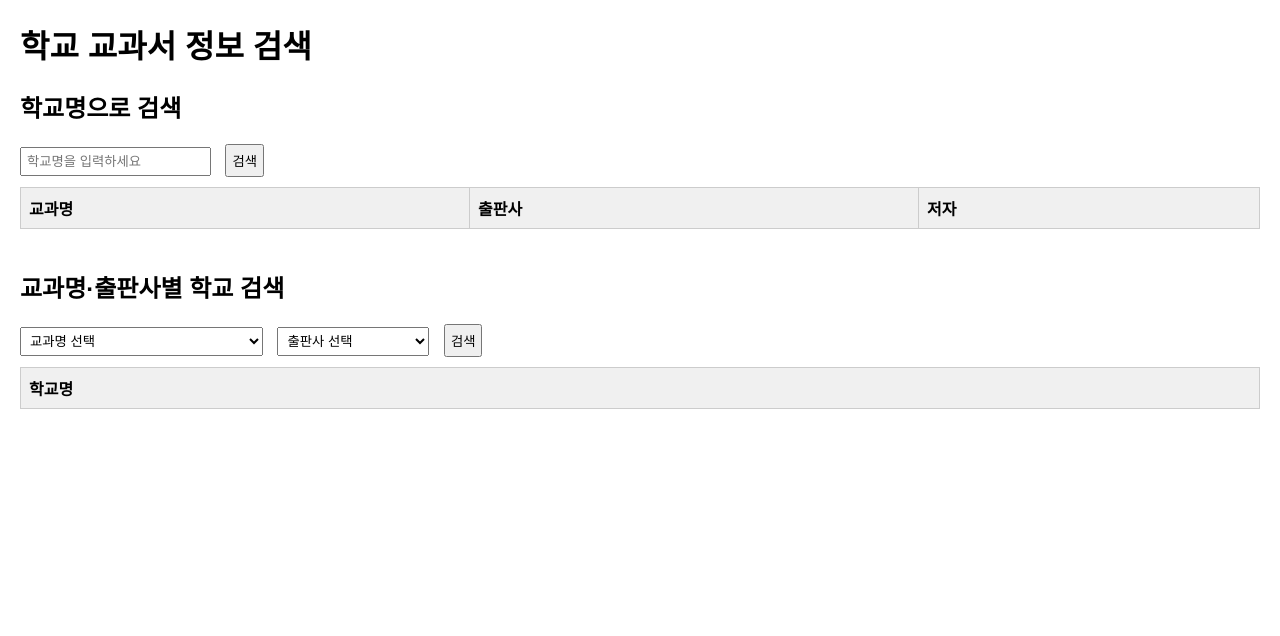
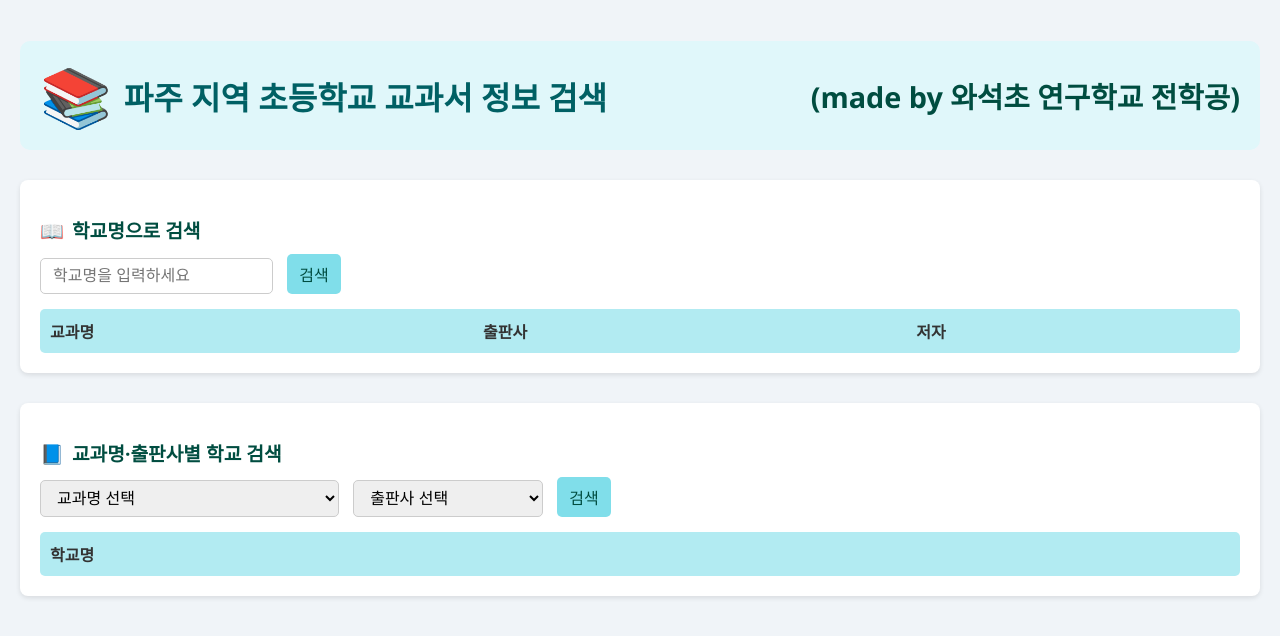
Before and after one commit to ddongdosa/textbook-info, a plain HTML site: page index.html in a window 1280 px wide. Drawn offline with Linux system fonts and the light colour scheme.

Commit message:
v2 Update index.html
UI 개선

```diff
--- a/index.html
+++ b/index.html
@@ -2,33 +2,112 @@
 <html lang="ko">
 <head>
   <meta charset="UTF-8">
-  <title>학교 교과서 정보 검색</title>
+  <meta name="viewport" content="width=device-width, initial-scale=1.0">
+  <title>파주 지역 초등학교 교과서 정보 검색</title>
   <style>
-    body { font-family: Arial, sans-serif; margin: 20px; }
-    section { margin-bottom: 40px; }
-    input, select, button { padding: 5px; margin-right: 10px; }
-    table { width: 100%; border-collapse: collapse; margin-top: 10px; }
-    th, td { border: 1px solid #ccc; padding: 8px; text-align: left; }
-    th { background: #f0f0f0; }
+    body {
+      font-family: 'Segoe UI',  Tahoma, sans-serif;
+      background-color: #f0f4f8;
+      color: #333;
+      margin: 0;
+      padding: 20px;
+    }
+    h1 {
+      display: flex;
+      align-items: center;
+      background-color: #e0f7fa;
+      padding: 15px 20px;
+      border-radius: 10px;
+      color: #006064;
+      margin-bottom: 30px;
+    }
+    h1 .icon {
+      font-size: 1.8em;
+      margin-right: 12px;
+    }
+    h1 small {
+      margin-left: auto;
+      font-size: 0.9em;
+      color: #004d40;
+    }
+    section {
+      background: #ffffff;
+      padding: 20px;
+      border-radius: 8px;
+      box-shadow: 0 2px 5px rgba(0,0,0,0.1);
+      margin-bottom: 30px;
+    }
+    section h2 {
+      font-size: 1.2em;
+      margin-bottom: 10px;
+      display: flex;
+      align-items: center;
+      color: #004d40;
+    }
+    section h2 .icon {
+      margin-right: 8px;
+    }
+    input, select, button {
+      padding: 8px 12px;
+      margin-right: 10px;
+      border: 1px solid #ccc;
+      border-radius: 5px;
+      font-size: 1em;
+    }
+    button {
+      background-color: #80deea;
+      color: #004d40;
+      border: none;
+      cursor: pointer;
+      transition: background 0.3s;
+    }
+    button:hover {
+      background-color: #4dd0e1;
+    }
+    table {
+      width: 100%;
+      border-collapse: collapse;
+      margin-top: 15px;
+      border-radius: 5px;
+      overflow: hidden;
+    }
+    th, td {
+      padding: 10px;
+      text-align: left;
+    }
+    th {
+      background: #b2ebf2;
+    }
+    tr:nth-child(even) {
+      background: #f5faff;
+    }
   </style>
 </head>
 <body>
-  <h1>학교 교과서 정보 검색</h1>
+  <h1>
+    <span class="icon">📚</span>
+    파주 지역 초등학교 교과서 정보 검색
+    <small>(made by 와석초 연구학교 전학공)</small>
+  </h1>
 
   <section>
-    <h2>학교명으로 검색</h2>
+    <h2><span class="icon">📖</span>학교명으로 검색</h2>
     <input type="text" id="schoolSearch" placeholder="학교명을 입력하세요">
     <button id="searchBtn">검색</button>
     <table id="schoolTable">
       <thead>
-        <tr><th>교과명</th><th>출판사</th><th>저자</th></tr>
+        <tr>
+          <th>교과명</th>
+          <th>출판사</th>
+          <th>저자</th>
+        </tr>
       </thead>
       <tbody></tbody>
     </table>
   </section>
 
   <section>
-    <h2>교과명·출판사별 학교 검색</h2>
+    <h2><span class="icon">📘</span>교과명·출판사별 학교 검색</h2>
     <select id="subjectSelect">
       <option value="">교과명 선택</option>
     </select>
@@ -48,7 +127,6 @@
     document.addEventListener('DOMContentLoaded', () => {
       let data = [];
 
-    // data.json 불러오기
       fetch('data.json')
         .then(res => res.json())
         .then(jsonData => {
@@ -57,18 +135,20 @@
         })
         .catch(err => console.error('data.json 로드 실패:', err));
 
-    // 학교명 검색 결과 렌더링
       function renderSchoolTable(list) {
         const tbody = document.querySelector('#schoolTable tbody');
         tbody.innerHTML = '';
         list.forEach(item => {
           const tr = document.createElement('tr');
-        tr.innerHTML = `<td>${item.교과명}</td><td>${item.출판사}</td><td>${item.저자}</td>`;
+          tr.innerHTML = `
+            <td>${item.교과명}</td>
+            <td>${item.출판사}</td>
+            <td>${item.저자}</td>
+          `;
           tbody.appendChild(tr);
         });
       }
 
-    // 교과명·출판사별 학교 리스트 렌더링
       function renderSubjectTable(list) {
         const tbody = document.querySelector('#subjectTable tbody');
         tbody.innerHTML = '';
@@ -79,26 +159,25 @@
         });
       }
 
-    // 드롭다운 옵션 채우기
       function populateDropdowns() {
-      const subjects = [...new Set(data.map(i => i.교과명))].sort();
-      const publishers = [...new Set(data.map(i => i.출판사))].sort();
         const subjectSelect = document.getElementById('subjectSelect');
         const publisherSelect = document.getElementById('publisherSelect');
 
-      subjects.forEach(sub => {
+        [...new Set(data.map(i => i.교과명))].sort()
+          .forEach(sub => {
             const opt = document.createElement('option');
             opt.value = sub; opt.textContent = sub;
             subjectSelect.appendChild(opt);
           });
-      publishers.forEach(pub => {
+
+        [...new Set(data.map(i => i.출판사))].sort()
+          .forEach(pub => {
             const opt = document.createElement('option');
             opt.value = pub; opt.textContent = pub;
             publisherSelect.appendChild(opt);
           });
       }
 
-    // 이벤트 바인딩
       document.getElementById('searchBtn').addEventListener('click', () => {
         const key = document.getElementById('schoolSearch').value.trim();
         renderSchoolTable(data.filter(item => item.학교명.includes(key)));
```
Lines whose indentation alone changed are shown as unchanged.
